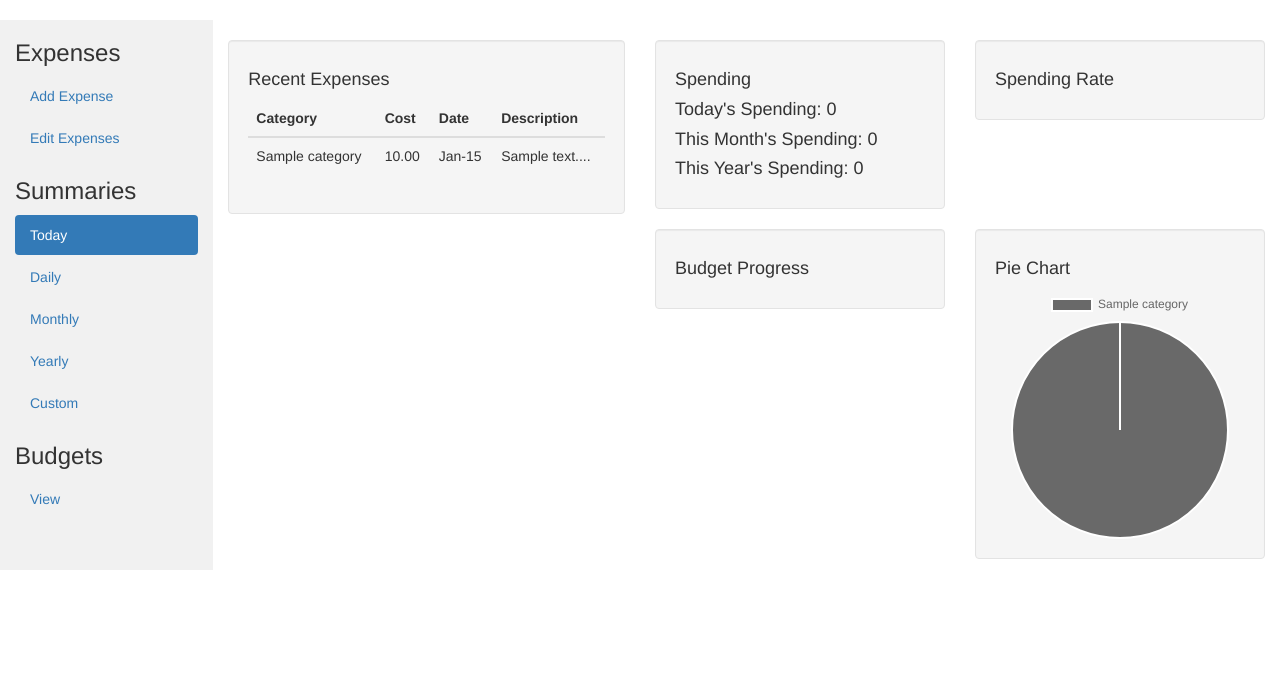
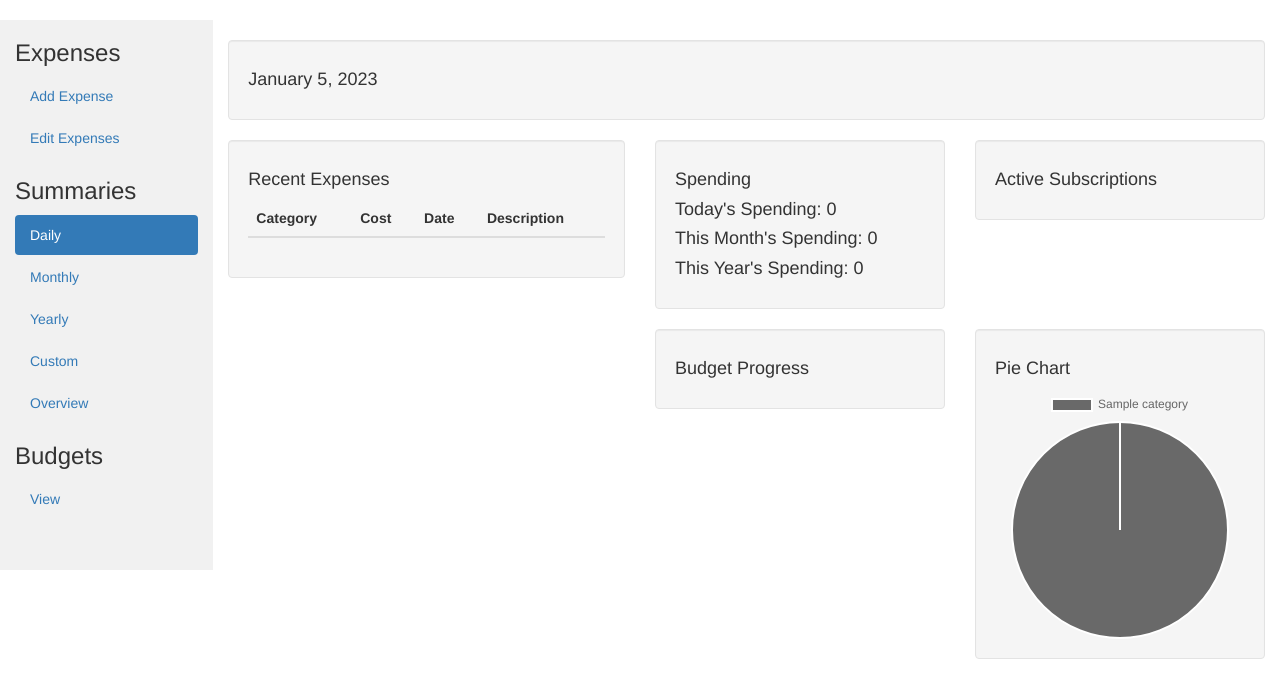
Before and after one commit to Kevin-Defang-Yuan/Expense-Tracker, a Django app: page /base/ in a window 1280 px wide. Shown: the part 51-749 px from the top of the page. Run offline with Django 4.2, Linux system fonts and the light colour scheme; a user stored in the database is signed in; tables that the repository leaves empty hold one stand-in row (values such as "Sample post"); lists and menus that the app fills with data are empty; some libraries are stand-ins or nearby versions.

Commit message:
Rearranged layout and added subscriptions

```diff
--- a/ExpenseTracker/base/models.py
+++ b/ExpenseTracker/base/models.py
@@ -1,6 +1,8 @@
 from django.db import models
 from django.contrib.auth.models import User
 from django.core.exceptions import ValidationError
+import datetime
+# from dateutil.relativedelta import relativedelta
 
 # Create your models here.
 
@@ -115,7 +117,7 @@ class Subscription(Payment):
         ordering = ['start_date']
 
     def __str__(self):
-        output = str(self.category) + ' {' + str(self.cost) + '}' + ' {' + str(self.date) + '}'
+        output = str(self.category) + ' {' + str(self.cost) + '}' + ' {' + str(self.start_date) + '}'
         return output
 
     # Override clean method so that either end_date is specified or quantity is specified
@@ -126,6 +128,23 @@ class Subscription(Payment):
 
         if self.end_date and self.quantity:
             raise ValidationError(_('Input either end_date or quantity'))
+
+    def get_end_date(self):
+        if self.end_date:
+            return self.end_date
+
+        end_date = self.start_date
+        if self.cycle == 365:
+            for i in range(self.quantity):
+                end_date += datetime.timedelta(days=1)
+
+
+        return end_date
+
+
+
+
+
 
 # FIRST IDEA
 # Users will only have access to an "Edit Button"
--- /dev/null
+++ b/ExpenseTracker/base/templates/base/daily_layout.html
@@ -0,0 +1,60 @@
+{% extends 'base/panel_layout.html' %}
+
+{% block main-container %}
+<div class="row-sm-1">
+  <div class="col-sm-10">
+    <div class="well">
+      {% block container-header %}
+      {% endblock %}
+    </div>
+
+  </div>
+
+
+</div>
+
+<div class="row-sm-1">
+  <div class="col-sm-4">
+    <div class="well">
+        {% block bb %}
+        {% endblock %}
+    </div>
+  </div>
+
+  <div class="col-sm-6">
+    <div class="row">
+      <div class="col-sm-6">
+        <div class="well">
+          {% block b1 %}
+          {% endblock %}
+        </div>
+      </div>
+      <div class="col-sm-6">
+        <div class="well">
+          {% block b2 %}
+          {% endblock %}
+        </div>
+      </div>
+    </div>
+    <div class="row">
+      <div class="col-sm-6">
+        <div class="well">
+
+          {% block b3 %}
+          {% endblock %}
+        </div>
+      </div>
+      <div class="col-sm-6">
+        <div class="well">
+          {% block b4 %}
+          {% endblock %}
+        </div>
+      </div>
+    </div>
+  </div>
+
+</div>
+
+
+
+{% endblock %}
--- a/ExpenseTracker/base/templates/base/today_panel.html
+++ b/ExpenseTracker/base/templates/base/daily_panel.html
@@ -1,6 +1,11 @@
-{% extends 'base/panel_layout.html' %}
+{% extends 'base/daily_layout.html' %}
+
+{% block container-header %}
+<h4>{{month}} {{day}}, {{year}}</h4>
+{% endblock %}
 
 {% block bb %}
+<h4>Recent Expenses</h4>
 <table class="table">
     <thead>
       <tr>
@@ -26,14 +31,29 @@
 
 
 {% block b1 %}
+<h4>Spending</h4>
 <h4>Today's Spending: {{this_day_total}}</h4>
 <h4>This Month's Spending: {{this_month_total}}</h4>
 <h4>This Year's Spending: {{this_year_total}}</h4>
 {% endblock %}
 
+{% block b2 %}
+<h4>Active Subscriptions</h4>
+  {% for subscription in active_subscriptions %}
+  <h4>{{subscription.category}} {{subscription.cost}}</h4>
+  {% endfor %}
+{% endblock %}
+
+{% block b3 %}
+<h4>Budget Progress</h4>
+{% endblock %}
+
+
 
 
 {% block b4 %}
+<h4>Pie Chart</h4>
+{% block piechart %}
 <script src="https://cdn.jsdelivr.net/npm/chart.js@2.9.3/dist/Chart.min.js"></script>
 
 
@@ -65,5 +85,6 @@
     };
 
   </script>
+{% endblock piechart %}
 
 {% endblock %}
--- a/ExpenseTracker/base/templates/base/panel_layout.html
+++ b/ExpenseTracker/base/templates/base/panel_layout.html
@@ -25,6 +25,7 @@
 </head>
 <body>
 
+<!-- Top Navbar -->
 <nav class="navbar navbar-default navbar-static-top">
     <div class="container-fluid">
         <div class="navbar-header">
@@ -40,7 +41,7 @@
     </div>
 </nav>
 
-
+<!-- Left Navbar -->
 <div class="container-fluid">
   <div class="row content">
     <div class="col-sm-2 sidenav hidden-xs">
@@ -51,11 +52,11 @@
       </ul>
       <h3>Summaries</h3>
       <ul class="nav nav-pills nav-stacked">
-        <li  class="active"><a href="#section1">Today</a></li>
-        <li><a href="#section2">Daily</a></li>
+        <li  class="active"><a href="#section1">Daily</a></li>
         <li><a href="#section2">Monthly</a></li>
         <li><a href="#section2">Yearly</a></li>
         <li><a href="#section2">Custom</a></li>
+        <li><a href="#section2">Overview</a></li>
       </ul>
       <h3>Budgets</h3>
       <ul class="nav nav-pills nav-stacked">
@@ -64,51 +65,8 @@
 
     </div>
     <br>
-
-    <div class="col-sm-4">
-        <div class="well">
-            <h4>Recent Expenses</h4>
-            {% block bb %}
-            {% endblock %}
-        </div>
-    </div>
-
-    <div class="col-sm-6">
-      <div class="row">
-        <div class="col-sm-6">
-          <div class="well">
-            <h4>Spending</h4>
-            {% block b1 %}
-            {% endblock %}
-          </div>
-        </div>
-        <div class="col-sm-6">
-          <div class="well">
-            <h4>Spending Rate</h4>
-            {% block b2 %}
-            {% endblock %}
-          </div>
-        </div>
-      </div>
-      <div class="row">
-        <div class="col-sm-6">
-          <div class="well">
-            <h4>Budget Progress</h4>
-            {% block b3 %}
-            {% endblock %}
-          </div>
-        </div>
-        <div class="col-sm-6">
-          <div class="well">
-            <h4>Pie Chart</h4>
-            {% block b4 %}
-            {% endblock %}
-          </div>
-        </div>
-      </div>
-    </div>
-
-  </div>
+  {% block main-container %}
+  {% endblock %}
 </div>
 
 </body>
--- a/ExpenseTracker/base/urls.py
+++ b/ExpenseTracker/base/urls.py
@@ -1,6 +1,6 @@
 from django .urls import path
 from .views import Dashboard, ExpenseDetail, ExpenseCreate, ExpenseUpdate, ExpenseDelete
-from .views import TodayPanel
+from .views import DailyPanel
 from django.contrib.auth.views import LogoutView
 
 urlpatterns = [
@@ -11,8 +11,8 @@ urlpatterns = [
     # path('logout/', LogoutView.as_view(next_page='login'), name='logout'),
     # path('register/', RegisterPage.as_view(), name='register'),
     # # as_view is used to determine if the request is get or post
-    path('', TodayPanel.as_view(), name="default"),
-    path('today-panel', TodayPanel.as_view(), name="today-panel"),
+    path('', DailyPanel.as_view(), name="default"),
+    path('today-panel', DailyPanel.as_view(), name="daily-panel"),
     path('expense/<int:pk>/', ExpenseDetail.as_view(), name='expense'),
     path('fixed-expense-create/', ExpenseCreate.as_view(), name='fixed-expense-create'),
     path('expense-update/<int:pk>/', ExpenseUpdate.as_view(), name='expense-update'),
--- a/ExpenseTracker/base/views.py
+++ b/ExpenseTracker/base/views.py
@@ -7,28 +7,93 @@ from django.urls import reverse_lazy
 from .models import Expense, Category
 from datetime import datetime, timedelta, time
 from .forms import CreateExpenseForm
+from .models import Subscription
+
+from django import template
+register = template.Library()
+
+
 
 # Branch
 # Layout
 LIM_NUM = 10
+MONTHS_NAME = ['January', 'Feburary', 'March', 'April', 'May', 'June', 'July', 'August', 'September', 'October', 'November', 'December']
 
-# We need to restrict access for unauthenticated users
-# This is easy to do with funciton based views using simple decorators or middleware
-# But in this case, we will use mixins and add it to every single view that should be restricted
-# The order of how we add it MATTERS!
 from django.contrib.auth.mixins import LoginRequiredMixin
 
-class TodayPanel(LoginRequiredMixin, TemplateView):
+class PanelView(LoginRequiredMixin, TemplateView):
     model = Expense
-    template_name = 'base/today_panel.html'
+
+    def query_recent_expenses(self, year=None, month=None, day=None):
+        expense_list = self.get_expenses_by_time_range(year=year, month=month, day=day)
+        return expense_list.order_by('date')[:LIM_NUM]
+
+    def get_expenses_by_time_range(self, year=None, month=None, day=None):
+        expense_list = Expense.objects.all().filter(user=self.request.user)
+        if year:
+            expense_list = expense_list.filter(date__year=year)
+        if month:
+            expense_list = expense_list.filter(date__month=month)
+        if day:
+            expense_list = expense_list.filter(date__day=day)
+        return expense_list
+
+    def get_expenditure_by_time_range(self, year=None, month=None, day=None):
+        expense_list = self.get_expenses_by_time_range(year=year, month=month, day=day)
+        total = 0
+        for expense in expense_list:
+            total += expense.cost
+        return total
+
+    def get_subscriptions_by_time_range(self, year=None, month=None, day=None):
+        subscriptions = Subscription.objects.filter(user=self.request.user)
+        selected_date = datetime(int(year), int(month), int(day)).date()
+        active_subscriptions = []
+        for subscription in subscriptions:
+            end_date = subscription.get_end_date()
+            start_date = subscription.start_date
+            if selected_date >= start_date and selected_date <= end_date:
+                active_subscriptions.append(subscription)
+
+        return active_subscriptions
+
+
+
+
+
+
+
+
+class DailyPanel(PanelView):
+    model = Expense
+    template_name = 'base/daily_panel.html'
 
     def get_context_data(self, **kwargs):
         context = super().get_context_data(**kwargs)
 
-        context['recent_expenses'] = self.query_limited_expenses_entries()
-        context['this_day_total'] = self.get_this_day_expenditure()
+        subscriptions = Subscription.objects.all()[0]
+
+
+        # Determine Day (from GET params or assume Today Otherwise)
+        today = datetime.today()
+        year = self.request.GET['year'] if 'year' in self.request.GET else today.year
+        month = self.request.GET['month'] if 'month' in self.request.GET else today.month
+        day = self.request.GET['day'] if 'day' in self.request.GET else today.day
+        context['recent_expenses'] = self.query_recent_expenses(year=year, month=month, day=day)
+        context['year'] = year
+        context['month'] = MONTHS_NAME[month-1]
+        context['day'] = day
+
+
+        # Expenditure Totals
+        context['this_day_total'] = self.get_expenditure_by_time_range(year=year, month=month, day=day)
+        print(context['this_day_total'])
         context['this_month_total'] = self.get_this_month_expenditure()
         context['this_year_total'] = self.get_this_year_expenditure()
+
+
+        # Subscriptions
+        context['active_subscriptions'] = self.get_subscriptions_by_time_range(year=year, month=month, day=day)
 
         categories_data = self.get_categories_expenditure()
         context['labels'] = categories_data[0]
@@ -51,17 +116,18 @@ class TodayPanel(LoginRequiredMixin, TemplateView):
             category_data.append(round(float(total)))
         return (category_labels, category_data)
 
-    def query_limited_expenses_entries(self):
-        return Expense.objects.all().filter(user=self.request.user).order_by('-date')[:LIM_NUM]
+    # def query_limited_expenses_entries(self):
+    #     return Expense.objects.all().filter(user=self.request.user).order_by('-date')[:LIM_NUM]
 
-    def get_this_day_expenditure(self):
-        today = datetime.today()
-        tomorrow = today + timedelta(1)
-        today_start = datetime.combine(today, time())
-        today_end = datetime.combine(tomorrow, time())
-        this_day_expenses = Expense.objects.all().filter(user=self.request.user).filter(date__lte=today_start, date__gte=today_end)
+    def get_this_day_expenditure(self, year, month, day):
+        # today = datetime.today()
+        # tomorrow = today + timedelta(1)
+        # today_start = datetime.combine(today, time())
+        # today_end = datetime.combine(tomorrow, time())
+        #this_day_expenses = Expense.objects.all().filter(user=self.request.user).filter(date__lte=today_start, date__gte=today_end)
+        expense_list = Expense.objects.all().filter(user=self.request.user).filter(date__year=year).filter(date__month=month).filter(date__day=day)
         total = 0
-        for expense in this_day_expenses:
+        for expense in expense_list:
             total += expense.cost
         return total
 
--- a/ExpenseTracker/userauth/views.py
+++ b/ExpenseTracker/userauth/views.py
@@ -23,7 +23,7 @@ class CustomLoginView(LoginView):
 
     # When users successfully login, we want to send them to dashboard.
     def get_success_url(self):
-        return reverse_lazy('today-panel')
+        return reverse_lazy('daily-panel')
 
 
 # Registration
@@ -31,7 +31,7 @@ class RegisterPage(FormView):
     template_name = 'userauth/register.html'
     form_class = UserCreationForm
     redirect_authenticated_user = True
-    success_url = reverse_lazy('today-panel')
+    success_url = reverse_lazy('daily-panel')
 
     def form_valid(self, form):
         # Once form is submitted, we need ot make sure that user is logged in.
```
